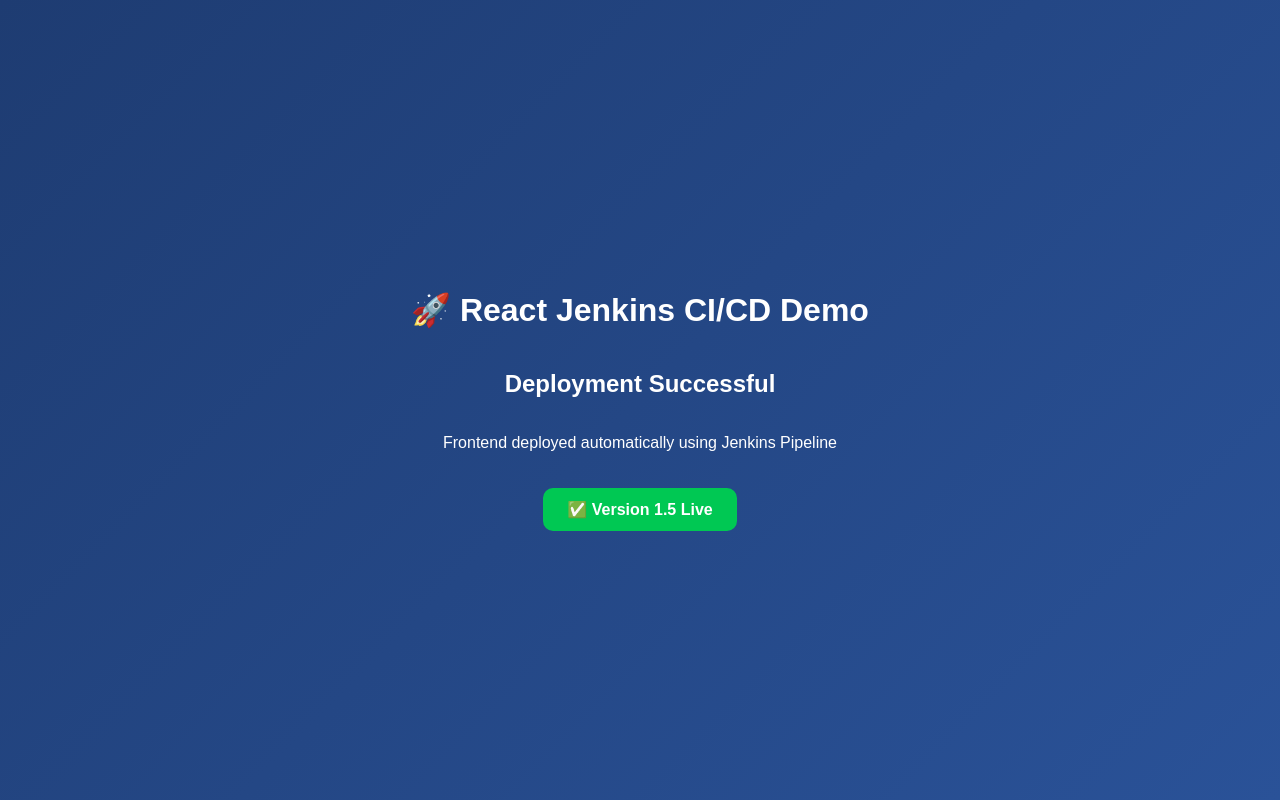
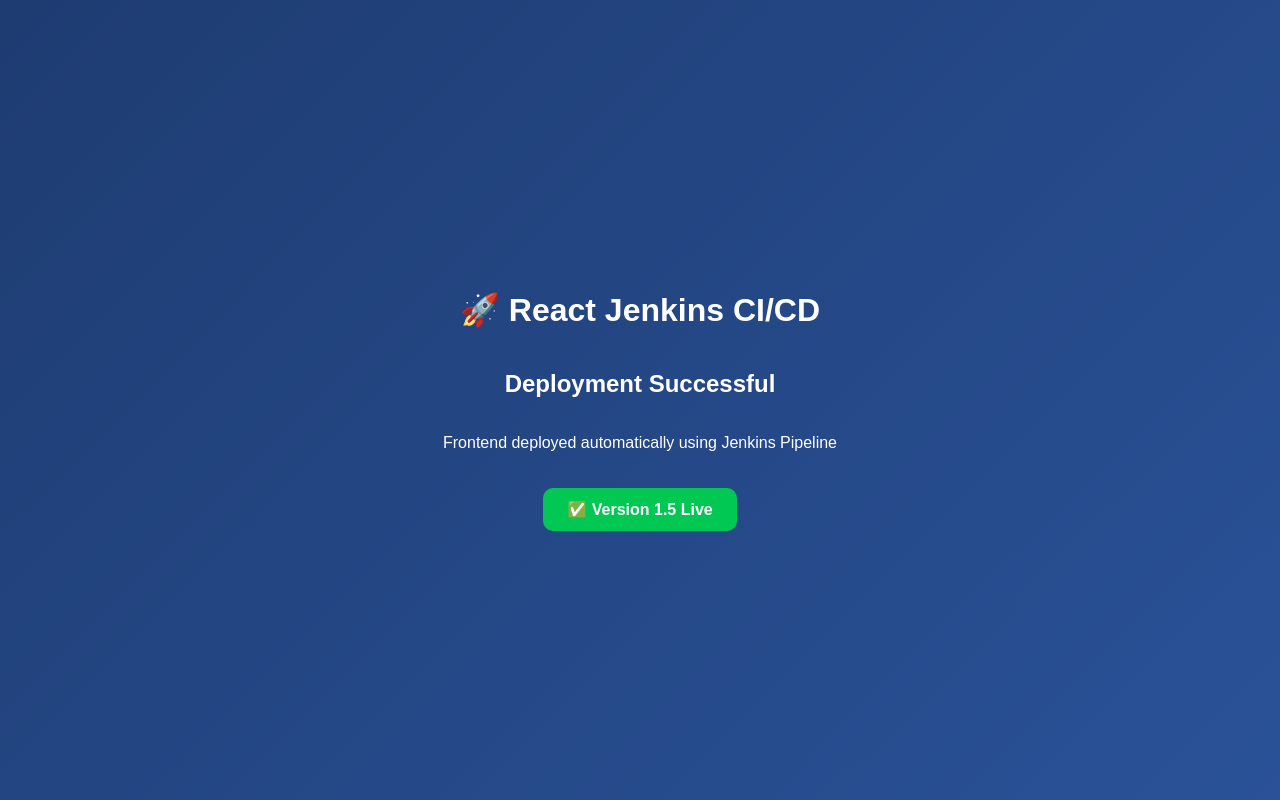
Before and after one commit to Toshak-TCL/react-jenkins-demo, a React (Create React App) app: page / in a window 1280 px wide. Built offline with nearby package versions, Linux system fonts and the light colour scheme.

Commit message:
Code change

```diff
--- a/src/App.js
+++ b/src/App.js
@@ -12,7 +12,7 @@
         fontFamily: "Arial"
       }}
     >
-      <h1>🚀 React Jenkins CI/CD Demo</h1>
+      <h1>🚀 React Jenkins CI/CD</h1>
 
       <h2>Deployment Successful</h2>
 
```
